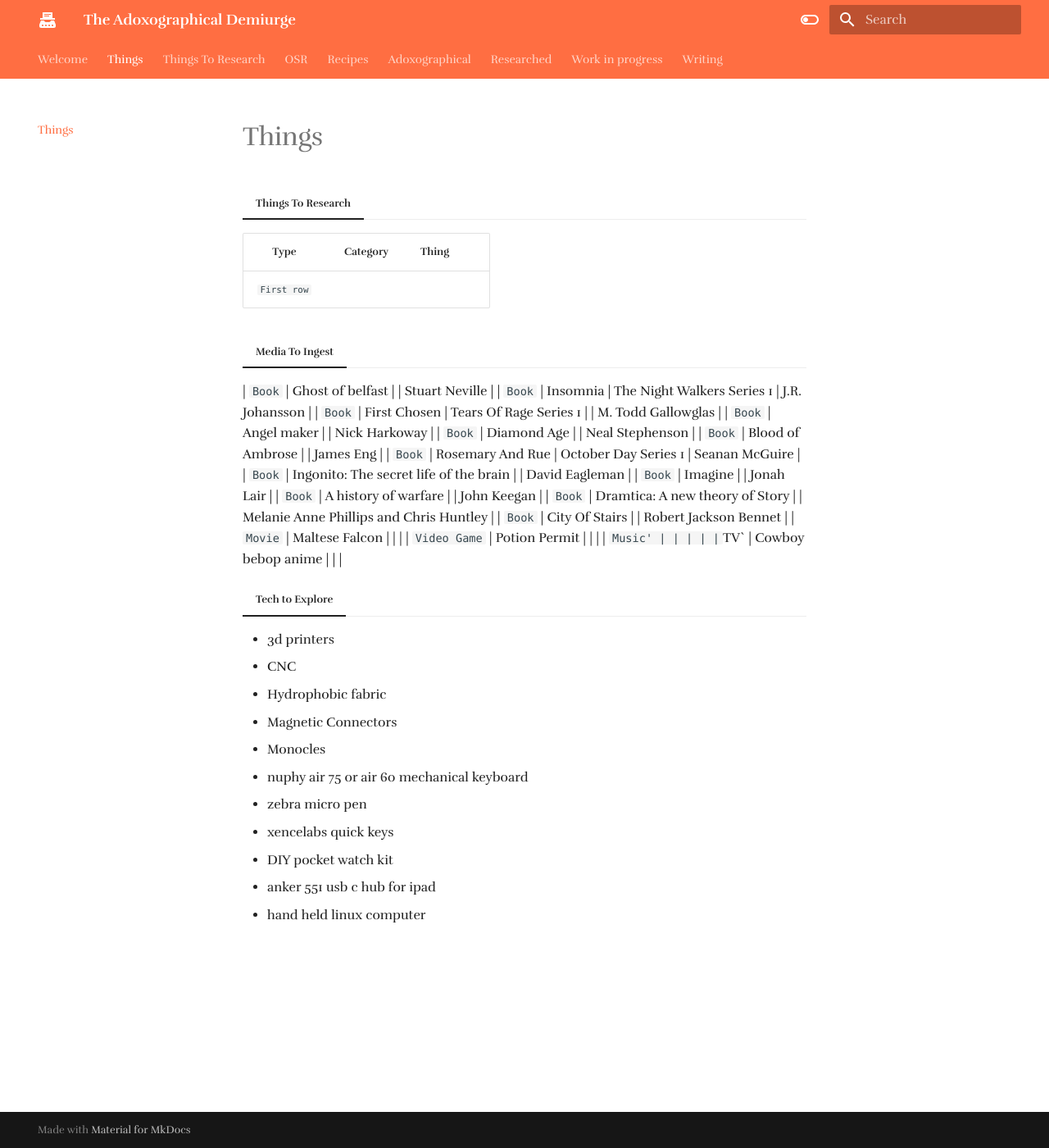
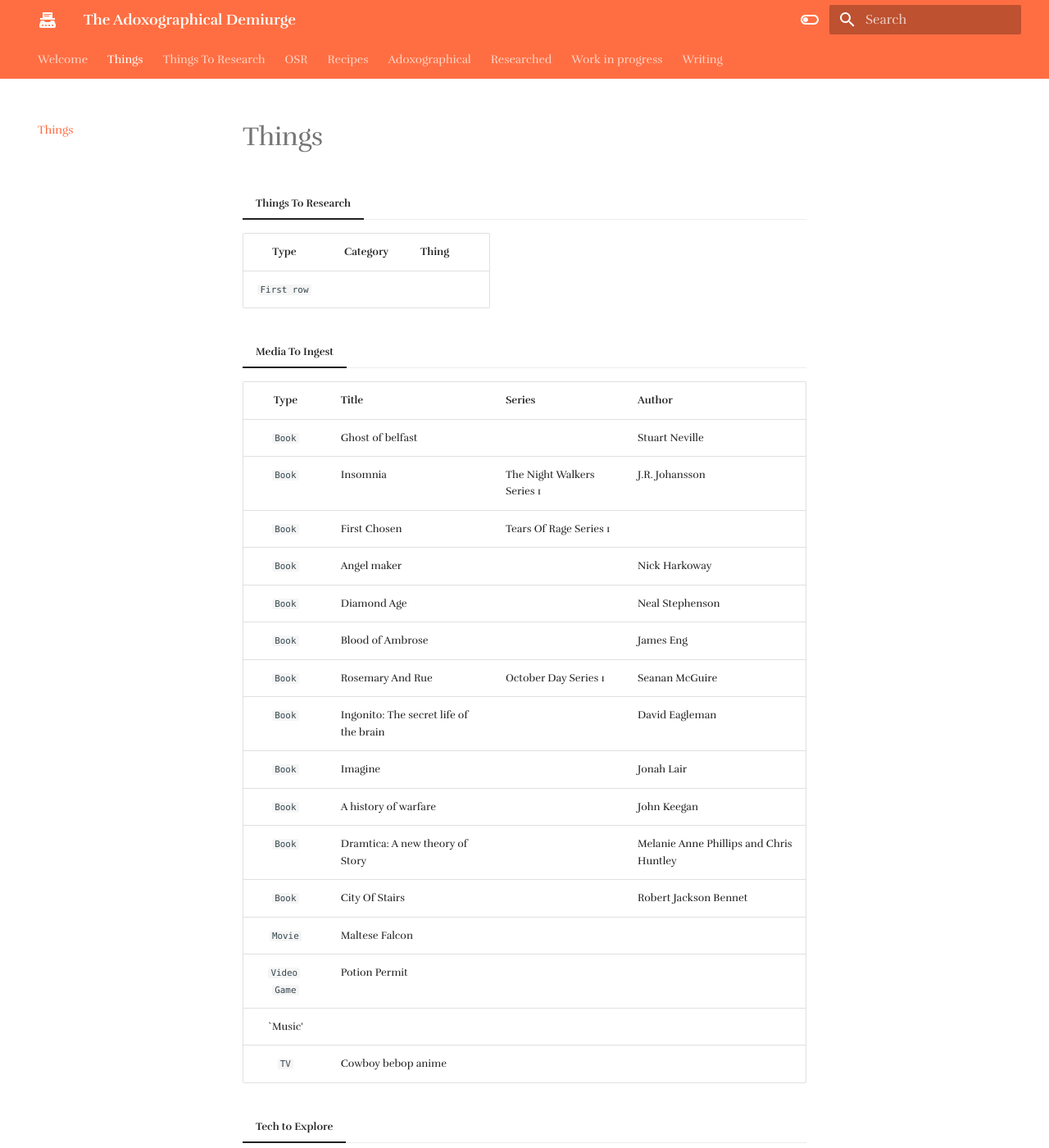
Before and after one commit to madlogmay/adoxographical_demiurge, an MkDocs documentation site: the page built from docs/things.md, in a window 1280 px wide and 1400 px high. Shown: the whole window at 82% size. Built offline with MkDocs 1.6.1 and Material for MkDocs 9.7.7, drawn with Linux system fonts in a browser that asks for light colours; some web fonts are replaced; comment, search, counter and statistics services are not loaded.

Commit message:
Update things.md

```diff
--- a/docs/things.md
+++ b/docs/things.md
@@ -8,6 +8,8 @@
 
 === "Media To Ingest"
 
+| Type | Title | Series | Author |
+| :---: | :--- | :--- | :--- |
 | `Book` | Ghost of belfast | | Stuart Neville |
 | `Book` | Insomnia | The Night Walkers Series 1 | J.R. Johansson |
 | `Book` | First Chosen | Tears Of Rage Series 1 | | M. Todd Gallowglas |
```
